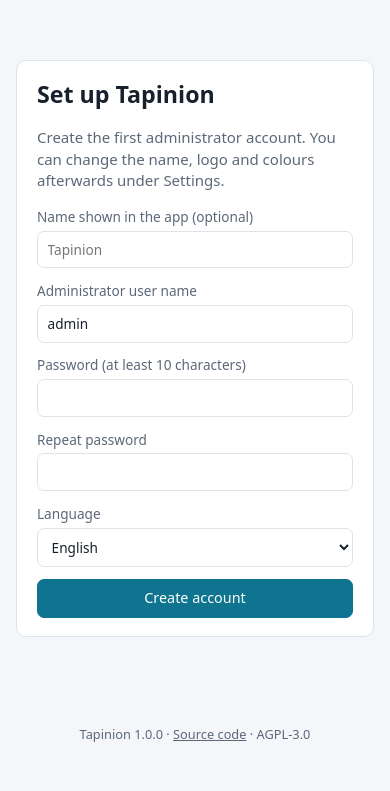
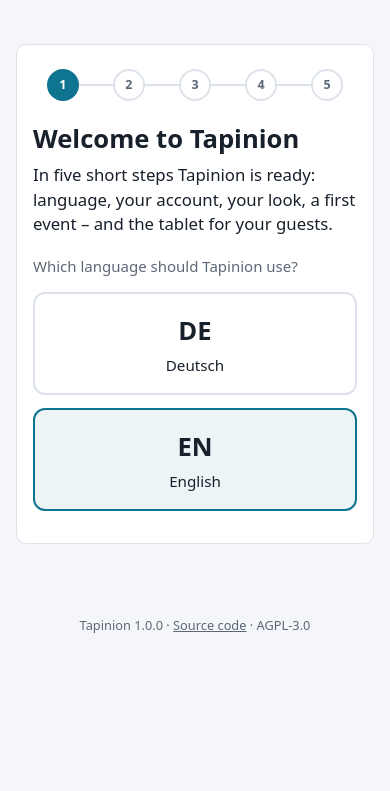
Before and after one commit to mw-research/tapinion, a FastAPI app: page /setup in a window 390 px wide. Shown: the part 53-844 px from the top of the page. Run offline with FastAPI, Linux system fonts and the light colour scheme; data that the repository does not hold is empty.

Commit message:
Setup wizard and installers for Windows, macOS and Linux
- First start guides through five steps: language, administrator account,
  look, first event, connect the tablet (QR code)
- Windows installer (Inno Setup): shortcuts, optional autostart, firewall
  rule for tablets, uninstall that keeps the data unless asked
- macOS disk image and Linux AppImage in the release workflow; manual runs
  build all files without publishing a release
- Desktop app: a second start opens the running instance; program folder
  instead of a self-extracting file for faster starts

Co-Authored-By: Claude Opus 5.5 <noreply@anthropic.com>

```diff
--- a/tapinion/main.py
+++ b/tapinion/main.py
@@ -186,12 +186,13 @@ def setup_allowed(request, token=None) -> bool:
 
 
 @app.get("/setup", response_class=HTMLResponse)
-def setup_page(request: Request, token: str | None = None):
+def setup_page(request: Request, token: str | None = None, step: int = 1):
+    """Wizard steps 1 (language) and 2 (administrator account), before anyone exists."""
     with db.session() as conn:
         if db.count_users(conn):
             return RedirectResponse("/login", status_code=303)
     return render(request, "setup.html", user=None, allowed=setup_allowed(request, token), token=token or "",
-                  error=None)
+                  step=2 if step == 2 else 1, error=None)
 
 
 @app.post("/setup", response_class=HTMLResponse)
@@ -204,7 +205,7 @@ async def setup_save(request: Request):
     if not setup_allowed(request, token):
         raise HTTPException(403, tr(request, "setup.not_allowed"))
     username, password = form.get("username", "").strip(), form.get("password", "")
-    lang = form.get("lang") if form.get("lang") in i18n.languages() else lang_of(request)
+    lang = lang_of(request)
     error = None
     if not USERNAME_RE.fullmatch(username):
         error = i18n.translate(lang, "users.error_username")
@@ -213,14 +214,68 @@ async def setup_save(request: Request):
     elif password != form.get("password2", ""):
         error = i18n.translate(lang, "error.password_mismatch")
     if error:
-        return render(request, "setup.html", 400, user=None, allowed=True, token=token or "", error=error)
+        return render(request, "setup.html", 400, user=None, allowed=True, token=token or "", step=2, error=error)
     with db.session() as conn:
         uid = db.create_user(conn, username, hash_secret(password), "admin", lang)
-        if form.get("brand_name", "").strip():
-            db.set_setting(conn, "brand_name", form["brand_name"].strip()[:60])
     request.session.clear()
     request.session.update(uid=uid, lang=lang)
-    return RedirectResponse("/settings", status_code=303)
+    return RedirectResponse("/welcome?step=3", status_code=303)
+
+
+@app.get("/welcome", response_class=HTMLResponse)
+def welcome(request: Request, step: int = 3, event_id: int | None = None):
+    """Wizard steps 3 (look), 4 (first event) and 5 (connect a tablet), for administrators."""
+    user = require(request, "settings.manage")
+    step = step if step in (3, 4, 5) else 3
+    ctx = {"step": step, "errors": [], "suggested_pin": f"{secrets.randbelow(9000) + 1000}",
+           "today": date.today().isoformat()}
+    if step == 5:
+        with db.session() as conn:
+            event = db.get_event(conn, event_id) if event_id else None
+        if event:
+            url = f"{netinfo.public_base(request)}/k/{event['kiosk_token']}"
+            ctx.update(event=event, url=url, svg=netinfo.qr_svg(url))
+    return render(request, "welcome.html", user=user, **ctx)
+
+
+@app.post("/welcome/appearance", response_class=HTMLResponse)
+async def welcome_appearance(request: Request):
+    user = require(request, "settings.manage")
+    form = await checked_form(request)
+    errors = []
+    color = form.get("color_primary", "").strip()
+    if not branding.COLOR_RE.fullmatch(color):
+        errors.append(tr(request, "settings.error_color", value=color))
+    upload = form.get("logo")
+    logo_data = None
+    if upload is not None and getattr(upload, "filename", ""):
+        logo_data = await upload.read()
+        if len(logo_data) > branding.MAX_LOGO_BYTES:
+            errors.append(tr(request, "settings.error_logo_size"))
+        elif not branding.sniff_image(logo_data):
+            errors.append(tr(request, "settings.error_logo_type"))
+    if errors:
+        return render(request, "welcome.html", 400, user=user, step=3, errors=errors)
+    with db.session() as conn:
+        db.set_setting(conn, "brand_name", form.get("brand_name", "").strip()[:60])
+        db.set_setting(conn, "color_primary", color.lower())
+        if logo_data:
+            db.set_asset(conn, "logo", branding.sniff_image(logo_data), logo_data)
+    return RedirectResponse("/welcome?step=4", status_code=303)
+
+
+@app.post("/welcome/event", response_class=HTMLResponse)
+async def welcome_event(request: Request):
+    user = require(request, "settings.manage")
+    form = await checked_form(request)
+    data, errors = read_event_form(request, form, require_pin=True)
+    if errors:
+        return render(request, "welcome.html", 400, user=user, step=4, errors=errors,
+                      suggested_pin=form.get("pin", ""), today=date.today().isoformat())
+    with db.session() as conn:
+        eid = db.create_event(conn, data["name"], data["event_date"], data["mode"], "", "", data["kiosk_lang"],
+                              data["kiosk_pin"], user["id"])
+    return RedirectResponse(f"/welcome?step=5&event_id={eid}", status_code=303)
 
 
 def open_kiosks(conn):
--- a/tapinion/static/style.css
+++ b/tapinion/static/style.css
@@ -225,3 +225,33 @@ body.kiosk {
 .keys button { height: clamp(64px, 11vh, 84px); font-size: 1.8rem; border: 1px solid #dde3ea; border-radius: 12px; background: #f6f8fa; color: #17202b; }
 .keys .ok { background: var(--brand); color: var(--on-brand); border-color: var(--brand); }
 .back { border: none; background: none; color: var(--brand); font-size: 1rem; margin-top: .8rem; }
+
+/* --- setup wizard --- */
+.wizard { max-width: 760px; margin: 1.5rem auto; padding: 1.5rem clamp(1rem, 4vw, 2.5rem) 2rem; }
+.wizard h1 { font-size: 1.6rem; margin-top: 1.2rem; }
+.wizard .lead { font-size: 1.05rem; margin: .3rem 0 1.2rem; }
+.wizard-steps { list-style: none; display: flex; gap: .4rem; padding: 0; margin: 0; counter-reset: none; }
+.wizard-steps li { flex: 1; display: flex; flex-direction: column; align-items: center; gap: .3rem; font-size: .78rem; color: var(--muted); text-align: center; position: relative; }
+.wizard-steps li::before { content: ""; position: absolute; top: 15px; left: -50%; width: 100%; height: 2px; background: var(--line); z-index: 0; }
+.wizard-steps li:first-child::before { display: none; }
+.wizard-steps li.done::before, .wizard-steps li.now::before { background: var(--brand); }
+.wizard-steps .num { width: 32px; height: 32px; border-radius: 50%; display: grid; place-items: center; background: var(--surface); border: 2px solid var(--line); font-weight: 650; position: relative; z-index: 1; }
+.wizard-steps li.done .num, .wizard-steps li.now .num { background: var(--brand); border-color: var(--brand); color: var(--on-brand); }
+.wizard-steps li.now { color: var(--text); font-weight: 600; }
+@media (max-width: 520px) { .wizard-steps .lbl { display: none; } }
+.narrow-form { max-width: 460px; }
+.wizard-nav { display: flex; justify-content: space-between; gap: .6rem; margin-top: .6rem; flex-wrap: wrap; }
+.wizard-nav .primary, .wizard-nav .btn { padding: .65rem 1.3rem; font-size: 1rem; }
+.choice-row { display: flex; gap: .8rem; flex-wrap: wrap; border: none; padding: 0; margin: 0; }
+.choice-row legend { font-size: .85rem; color: var(--muted); margin-bottom: .4rem; padding: 0; }
+.choice { flex: 1; min-width: 180px; display: flex; flex-direction: column; align-items: center; gap: .3rem; padding: 1.1rem 1rem; border: 2px solid var(--line); border-radius: 12px; background: var(--surface); color: var(--text); cursor: pointer; font-size: .95rem; }
+.choice input { position: absolute; opacity: 0; pointer-events: none; }
+.choice:hover { border-color: var(--brand); }
+.choice.selected, .choice:has(input:checked) { border-color: var(--brand); background: color-mix(in srgb, var(--brand) 8%, var(--surface)); }
+.choice:has(input:focus-visible) { outline: 2px solid var(--brand); outline-offset: 2px; }
+.choice-big { font-size: 1.6rem; font-weight: 700; }
+.tablet-grid { display: grid; grid-template-columns: minmax(200px, 260px) 1fr; gap: 1.5rem; align-items: start; }
+@media (max-width: 640px) { .tablet-grid { grid-template-columns: 1fr; } }
+.tablet-grid .qr svg { width: 100%; }
+.pin-reminder { font-size: 1.2rem; font-weight: 650; letter-spacing: .05em; margin: .3rem 0 0; }
+.howto { margin: 0; padding-left: 1.2rem; display: grid; gap: .7rem; }
--- /dev/null
+++ b/tapinion/templates/_wizard_steps.html
@@ -0,0 +1,7 @@
+<ol class="wizard-steps" aria-label="{{ t('wizard.progress') }}">
+  {% for n, key in [(1, 'wizard.step_language'), (2, 'wizard.step_account'), (3, 'wizard.step_look'), (4, 'wizard.step_event'), (5, 'wizard.step_tablet')] %}
+  <li class="{{ 'done' if n < step else ('now' if n == step) }}" {% if n == step %}aria-current="step"{% endif %}>
+    <span class="num">{{ '✓' if n < step else n }}</span><span class="lbl">{{ t(key) }}</span>
+  </li>
+  {% endfor %}
+</ol>
--- a/tapinion/templates/settings.html
+++ b/tapinion/templates/settings.html
@@ -43,6 +43,7 @@
       <button class="primary">{{ t('common.save') }}</button>
     </div>
   </form>
+  <p class="reset-form"><a href="/welcome?step=3">{{ t('settings.wizard_again') }}</a></p>
   <form method="post" action="/settings/appearance/reset" class="reset-form" onsubmit="return confirm({{ t('settings.reset_confirm') | tojson | forceescape }})">
     <input type="hidden" name="csrf" value="{{ csrf }}">
     <button class="link">{{ t('settings.reset') }}</button>
--- a/tapinion/templates/setup.html
+++ b/tapinion/templates/setup.html
@@ -1,25 +1,40 @@
 {% extends "base.html" %}
 {% block title %}{{ t('setup.title') }} · Tapinion{% endblock %}
 {% block content %}
-<section class="card narrow">
+<section class="card wizard">
+  {% include "_wizard_steps.html" %}
+  {% if not allowed %}
   <h1>{{ t('setup.title') }}</h1>
-  {% if not allowed %}
   <div class="alert" role="alert">{{ t('setup.not_allowed') }}</div>
   <p class="muted">{{ t('setup.not_allowed_hint') }}</p>
+  {% elif step == 1 %}
+  <h1>{{ t('wizard.welcome') }}</h1>
+  <p class="lead">{{ t('wizard.welcome_intro') }}</p>
+  <p class="muted">{{ t('wizard.choose_language') }}</p>
+  <form method="post" action="/lang" class="choice-row">
+    <input type="hidden" name="csrf" value="{{ csrf }}">
+    <input type="hidden" name="back" value="/setup?step=2{% if token %}&token={{ token }}{% endif %}">
+    {% for code in languages() %}
+    <button class="choice {{ 'selected' if code == lang }}" name="lang" value="{{ code }}">
+      <span class="choice-big">{{ code | upper }}</span><span>{{ t('lang.' ~ code) }}</span>
+    </button>
+    {% endfor %}
+  </form>
   {% else %}
-  <p class="muted">{{ t('setup.intro') }}</p>
+  <h1>{{ t('wizard.account_title') }}</h1>
+  <p class="lead">{{ t('wizard.account_intro') }}</p>
   {% if error %}<div class="alert" role="alert">{{ error }}</div>{% endif %}
-  <form method="post" action="/setup" class="stack">
+  <form method="post" action="/setup" class="stack narrow-form">
     <input type="hidden" name="csrf" value="{{ csrf }}">
     <input type="hidden" name="token" value="{{ token }}">
-    <label>{{ t('setup.brand_name') }} <input name="brand_name" maxlength="60" placeholder="Tapinion"></label>
     <label>{{ t('setup.username') }} <input name="username" value="admin" autocomplete="username" required></label>
-    <label>{{ t('setup.password', n=10) }} <input name="password" type="password" minlength="10" autocomplete="new-password" required></label>
+    <label>{{ t('setup.password', n=10) }} <input name="password" type="password" minlength="10" autocomplete="new-password" required autofocus></label>
     <label>{{ t('setup.password2') }} <input name="password2" type="password" minlength="10" autocomplete="new-password" required></label>
-    <label>{{ t('setup.lang') }}
-      <select name="lang">{% for code in languages() %}<option value="{{ code }}" {{ 'selected' if code == lang }}>{{ t('lang.' ~ code) }}</option>{% endfor %}</select>
-    </label>
-    <button class="primary">{{ t('setup.submit') }}</button>
+    <p class="muted small">{{ t('wizard.account_hint') }}</p>
+    <div class="wizard-nav">
+      <a class="btn ghost" href="/setup?step=1{% if token %}&token={{ token }}{% endif %}">{{ t('wizard.back') }}</a>
+      <button class="primary">{{ t('wizard.next') }}</button>
+    </div>
   </form>
   {% endif %}
 </section>
```
Also changed, not shown: README.de.md (+25 -13 lines), tapinion/desktop.py (+19 -1 lines), tapinion/locales/de.json (+38 -17 lines), tapinion/locales/en.json (+38 -17 lines), tapinion/templates/welcome.html (added, +76 -0 lines), tests/test_setup_settings.py (+35 -6 lines), .github/workflows/release.yml, README.md, 5 other files.
